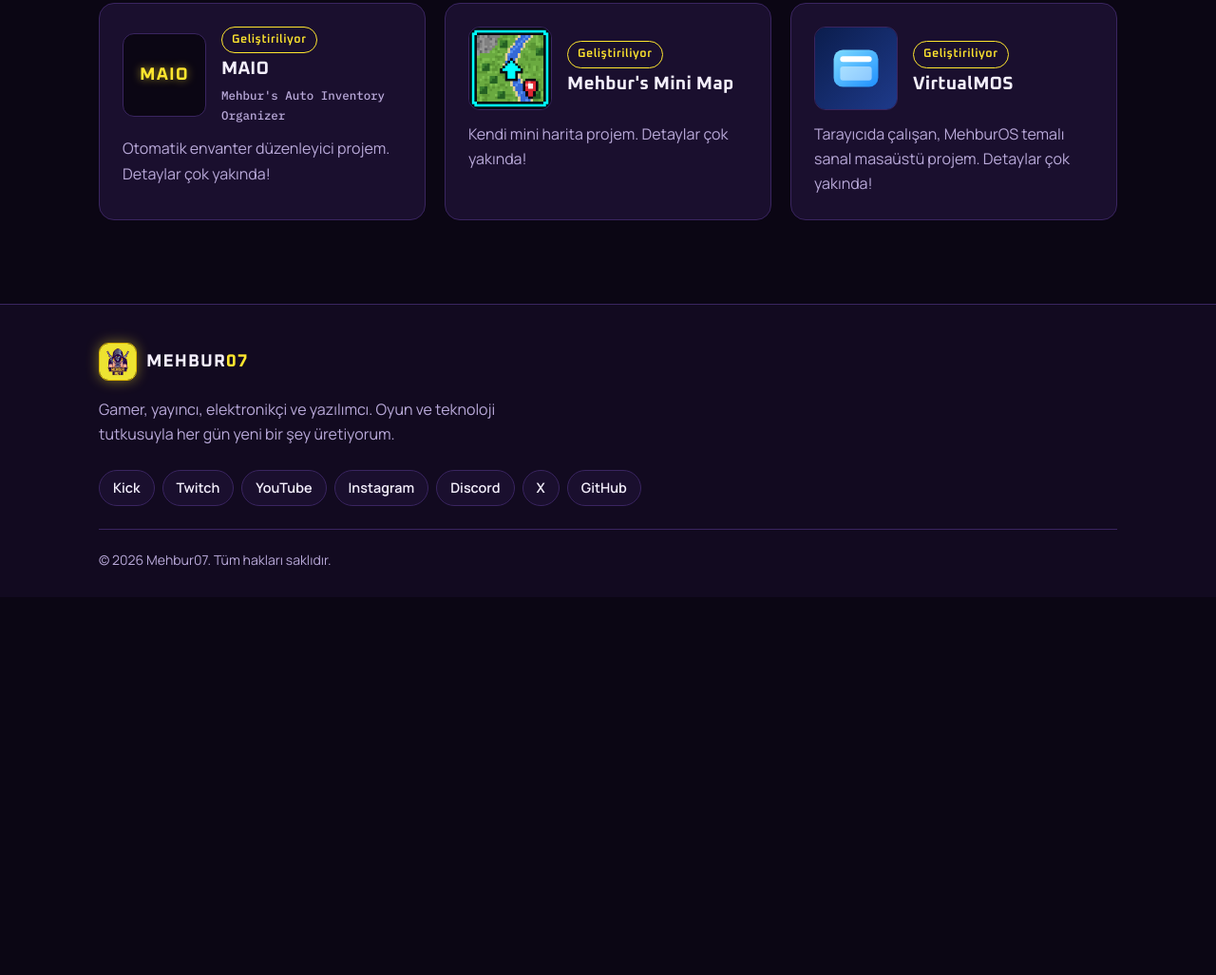
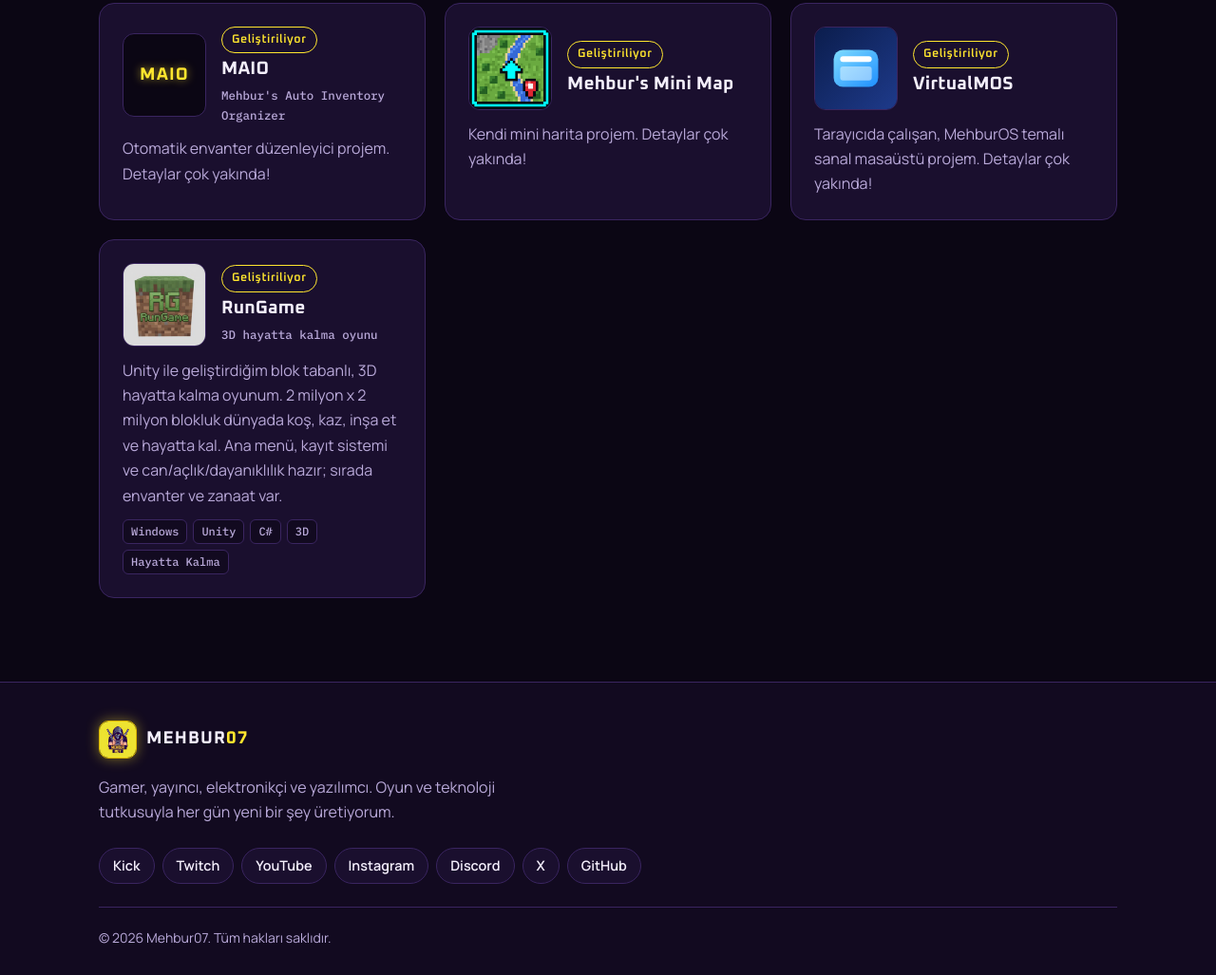
Before and after one commit to Mehbur07/mehbur07.github.io, a plain HTML site: page projelerim.html in a window 1280 px wide. Shown: the part 3124-4151 px from the top of the page at 95% size. Before the commit the page ends 3753 px from the top, so only its background shows below. Drawn offline with Linux system fonts and the light colour scheme.

Commit message:
feat: add the RunGame card to in-progress projects
- New card with the RunGame logo, "In development" badge, description and tags (TR + EN)
- Home page counter now reads "8 ready · 7 in development"

Co-Authored-By: Claude Opus 5.5 <noreply@anthropic.com>

```diff
--- a/assets/js/translations.js
+++ b/assets/js/translations.js
@@ -79,6 +79,7 @@ window.M07_TRANSLATIONS = {
     'alt.browser': 'MehBrowser logo',
     'alt.minimap': "Mehbur's Mini Map logo",
     'alt.mmcsite': 'MehburMC Launcher-Site logo',
+    'alt.rg': 'RunGame logo',
     'alt.avatar': 'Mehbur07 mascot logo',
 
     /* --- Ana sayfa --- */
@@ -90,7 +91,7 @@ window.M07_TRANSLATIONS = {
     'home.mehpixBadge': 'Live',
     'home.mehpixText': 'The website of MehPiX, my software studio. Explore and download our projects like the PyAI chatbot and the Arduino-powered Quiz.',
     'home.mehpixCta': 'Visit Site',
-    'home.projectsCount': '8 ready · 6 in development',
+    'home.projectsCount': '8 ready · 7 in development',
     'home.projectsText': "My Minecraft launcher, my mods and the software I'm working on.",
     'home.go': 'Explore',
     'home.aboutEyebrow': "I'm Burak",
@@ -134,6 +135,9 @@ window.M07_TRANSLATIONS = {
     'projects.visit': 'Visit Site',
     'projects.details': 'Details',
     'projects.w11.text': 'My browser-based virtual desktop project with the MehburOS theme. Details coming soon!',
+    'projects.rg.meta': '3D survival game',
+    'projects.rg.text': 'My block-based 3D survival game, built with Unity. Run, dig, build and survive in a 2 million x 2 million block world. The main menu, save system and health/hunger/stamina are done; inventory and crafting are next.',
+    'projects.rg.survival': 'Survival',
     'projects.mty.text': 'A floating, neon-cyan AI companion inspired by Verity. It chats with you through Gemini, fights for you, mines, builds houses and, when angered, turns into an 18-block-tall demon. Pitch-black nights, a flashlight and things watching from the dark await you.',
     'projects.wipTitle': "What I'm Working On",
     'projects.wipText': "Projects still in development. Once they're ready, you'll be able to download them here.",
--- a/projelerim.html
+++ b/projelerim.html
@@ -319,6 +319,23 @@
               </div>
               <p data-i18n="projects.w11.text">Tarayıcıda çalışan, MehburOS temalı sanal masaüstü projem. Detaylar çok yakında!</p>
             </article>
+
+            <!-- RunGame: Unity ile blok tabanlı 3D hayatta kalma oyunu (repo private, bağlantı yok) -->
+            <article class="card project-card">
+              <div class="project-card__head">
+                <div class="card__media"><img src="assets/img/rungame.jpg" alt="RunGame logosu" data-i18n-attr="alt:alt.rg" width="88" height="88" loading="lazy"></div>
+                <div class="project-card__title">
+                  <span class="badge badge--outline" data-i18n="projects.inDev">Geliştiriliyor</span>
+                  <h3>RunGame</h3>
+                  <span class="project-card__meta" data-i18n="projects.rg.meta">3D hayatta kalma oyunu</span>
+                </div>
+              </div>
+              <p data-i18n="projects.rg.text">Unity ile geliştirdiğim blok tabanlı, 3D hayatta kalma oyunum. 2 milyon x 2 milyon blokluk dünyada koş, kaz, inşa et ve hayatta kal. Ana menü, kayıt sistemi ve can/açlık/dayanıklılık hazır; sırada envanter ve zanaat var.</p>
+              <ul class="tags">
+                <li class="tag">Windows</li><li class="tag">Unity</li><li class="tag">C#</li><li class="tag">3D</li>
+                <li class="tag" data-i18n="projects.rg.survival">Hayatta Kalma</li>
+              </ul>
+            </article>
           </div>
         </div>
 
```
Also changed, not shown: index.html (+1 -1 lines), assets/img/rungame.jpg (added), 1 other file.
